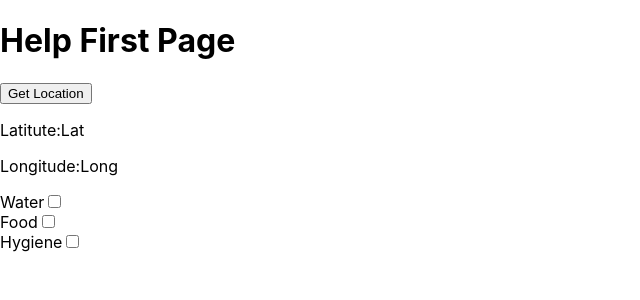
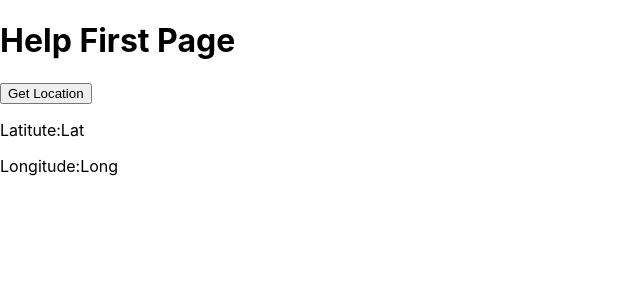
Before and after one commit to worthysloth/CFC, a React (Create React App) app: page /help in a window 1280 px wide. Shown: the top 300 px of the page, without its empty margins (0-640 px from the left). Built offline with nearby package versions, Linux system fonts and the light colour scheme.

Commit message:
Changing to input componenets

```diff
--- a/src/components/helper/helpFirstPage.js
+++ b/src/components/helper/helpFirstPage.js
@@ -1,7 +1,6 @@
 import React, { Component } from 'react'
 import { Link } from 'react-router-dom'
 import GeoLocation from "./helperComponents/GeoLocation"
-import HelpFormOffer from "./helperComponents/HelpFormOffer"
 
 
 class helpFirstPage extends Component {
@@ -11,7 +10,6 @@ class helpFirstPage extends Component {
             <div>
                 <h1>Help First Page</h1>
                 <GeoLocation />
-                <HelpFormOffer />
             </div>
         )
     }
--- a/src/components/helper/helperComponents/HelpFormOffer.js
+++ /dev/null
@@ -1,54 +0,0 @@
-import React, { useState } from 'react'
-
-
-const HelpFormOffer = (props) => {
-
-    const [choiceState, setChoice] = useState({
-        water: null,
-        food: null,
-        hygiene: null
-    });
-    if (choiceState.water) {
-        console.log("WATER")
-    }
-
-    const choiceHandler = (props) => {
-        setChoice({
-            water: true,
-            food: false,
-            hygiene: true
-        })
-        console.log(choiceState)
-    };
-
-
-
-    return (
-        <div>
-            <div>
-                <label>Water</label>
-                <input
-                    type="checkbox"
-                    name=""
-                    id="water"
-                    onChange={choiceHandler}/>
-            </div>
-            <div>
-                <label>Food</label>
-                <input
-                    type="checkbox"
-                    name=""
-                    id="food"/>
-            </div>
-            <div>
-                <label>Hygiene</label>
-                <input
-                    type="checkbox"
-                    name=""
-                    id="hygiene"/>
-            </div>
-        </div>
-    )
-}
-
-export default HelpFormOffer;
```
